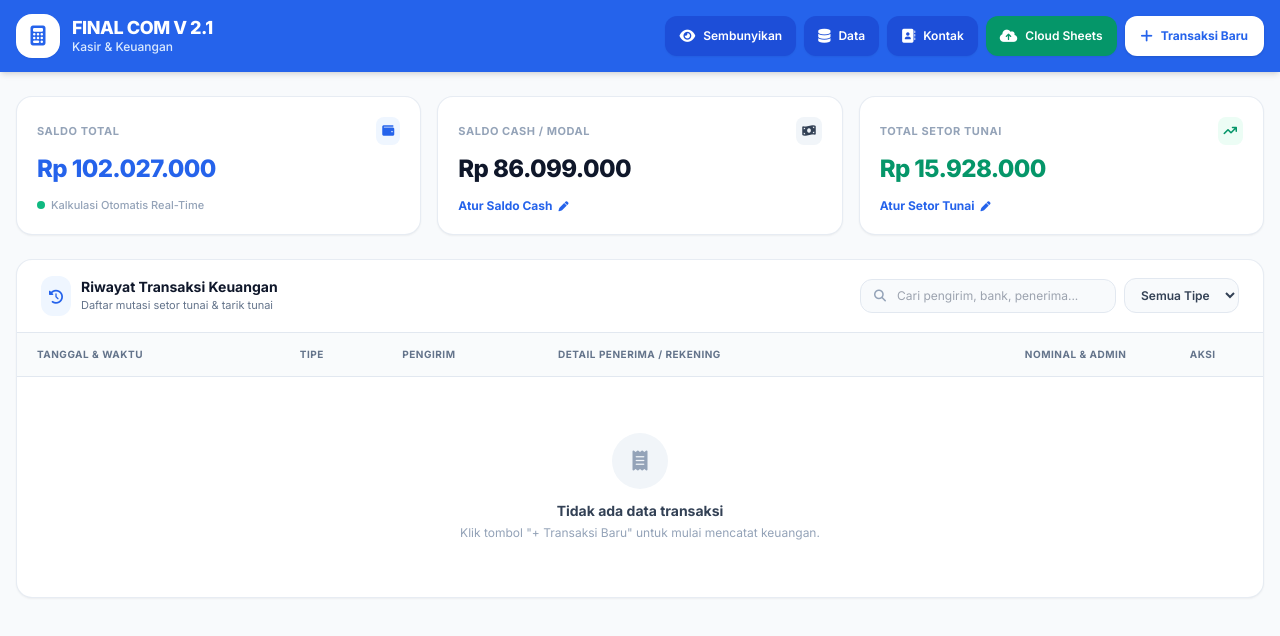
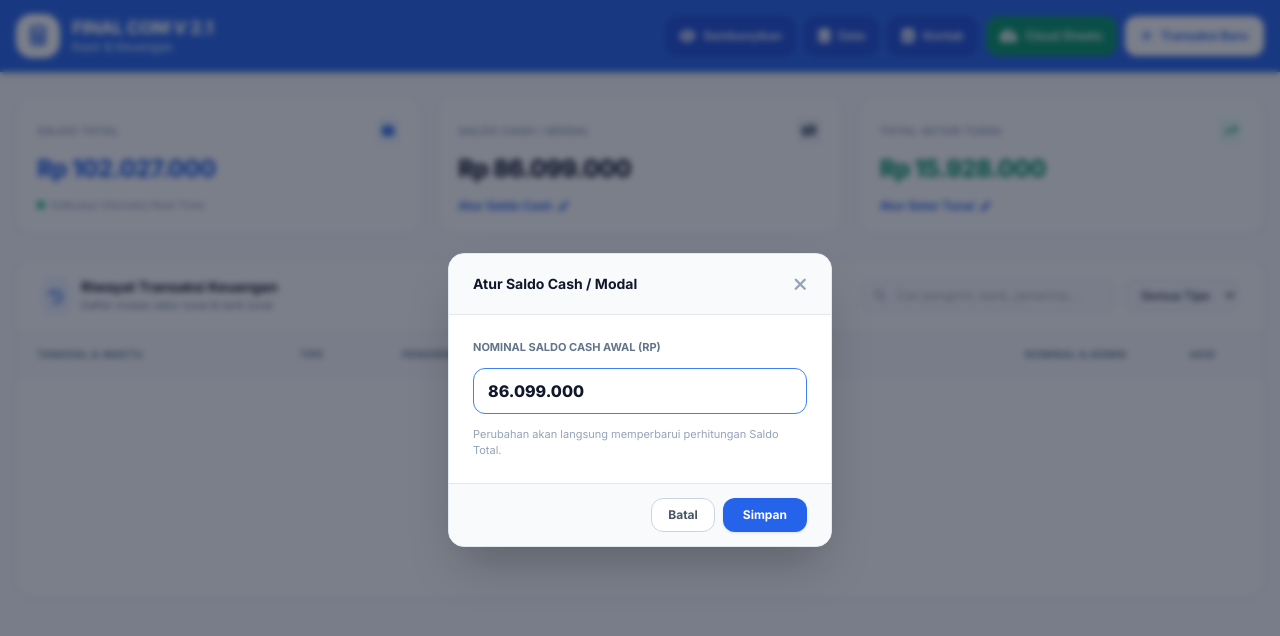
Before and after one commit to nurulfin-rgb/final-com, a plain HTML site: page index.html in a window 1280 px wide. Both pictures are taken after a click on the button "Atur Saldo Cash". Drawn offline with nearby package versions, Linux system fonts and the light colour scheme.

Commit message:
Update index.html

```diff
--- a/index.html
+++ b/index.html
@@ -1350,6 +1350,47 @@
         }
 
         // -------------------------------------------------------------
+        // EDIT SALDO CASH & SETOR TUNAI MODAL LOGIC
+        // -------------------------------------------------------------
+        function openEditBalanceModal(target) {
+            editingBalanceTarget = target;
+            const titleEl = document.getElementById('editBalanceTitle');
+            const labelEl = document.getElementById('editBalanceLabel');
+            const inputEl = document.getElementById('editBalanceInput');
+
+            if (target === 'cash') {
+                titleEl.innerText = 'Atur Saldo Cash / Modal';
+                labelEl.innerText = 'Nominal Saldo Cash Awal (Rp)';
+                inputEl.value = baseCash > 0 ? formatNumber(baseCash) : '';
+            } else {
+                titleEl.innerText = 'Atur Saldo Setor Tunai';
+                labelEl.innerText = 'Nominal Setor Tunai Awal (Rp)';
+                inputEl.value = baseSetor > 0 ? formatNumber(baseSetor) : '';
+            }
+
+            openModal('editBalanceModal');
+            setTimeout(() => inputEl.focus(), 100);
+        }
+
+        async function saveEditedBalance() {
+            const inputEl = document.getElementById('editBalanceInput');
+            const newVal = parseCurrencyValue(inputEl.value);
+
+            if (editingBalanceTarget === 'cash') {
+                baseCash = newVal;
+            } else if (editingBalanceTarget === 'setor') {
+                baseSetor = newVal;
+            }
+
+            saveAllState();
+            recalculateBalances();
+            closeModal('editBalanceModal');
+
+            // Sinkronkan saldo dasar terbaru ke Google Spreadsheet agar semua perangkat ikut berubah
+            await sendToGoogleSheets();
+        }
+
+        // -------------------------------------------------------------
         // MISSING UTILITY & PRIVACY FUNCTIONS FIXED BELOW
         // -------------------------------------------------------------
 
```
